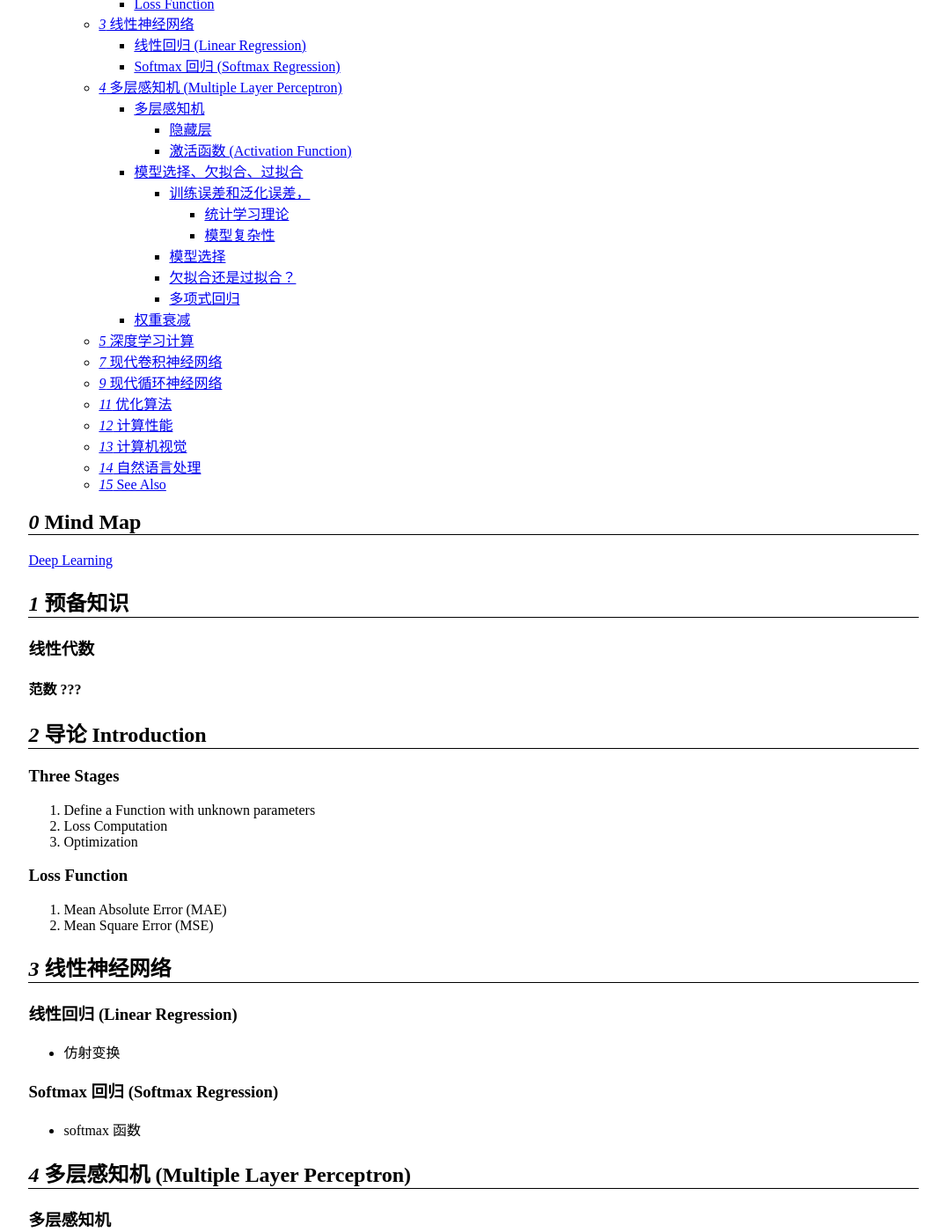
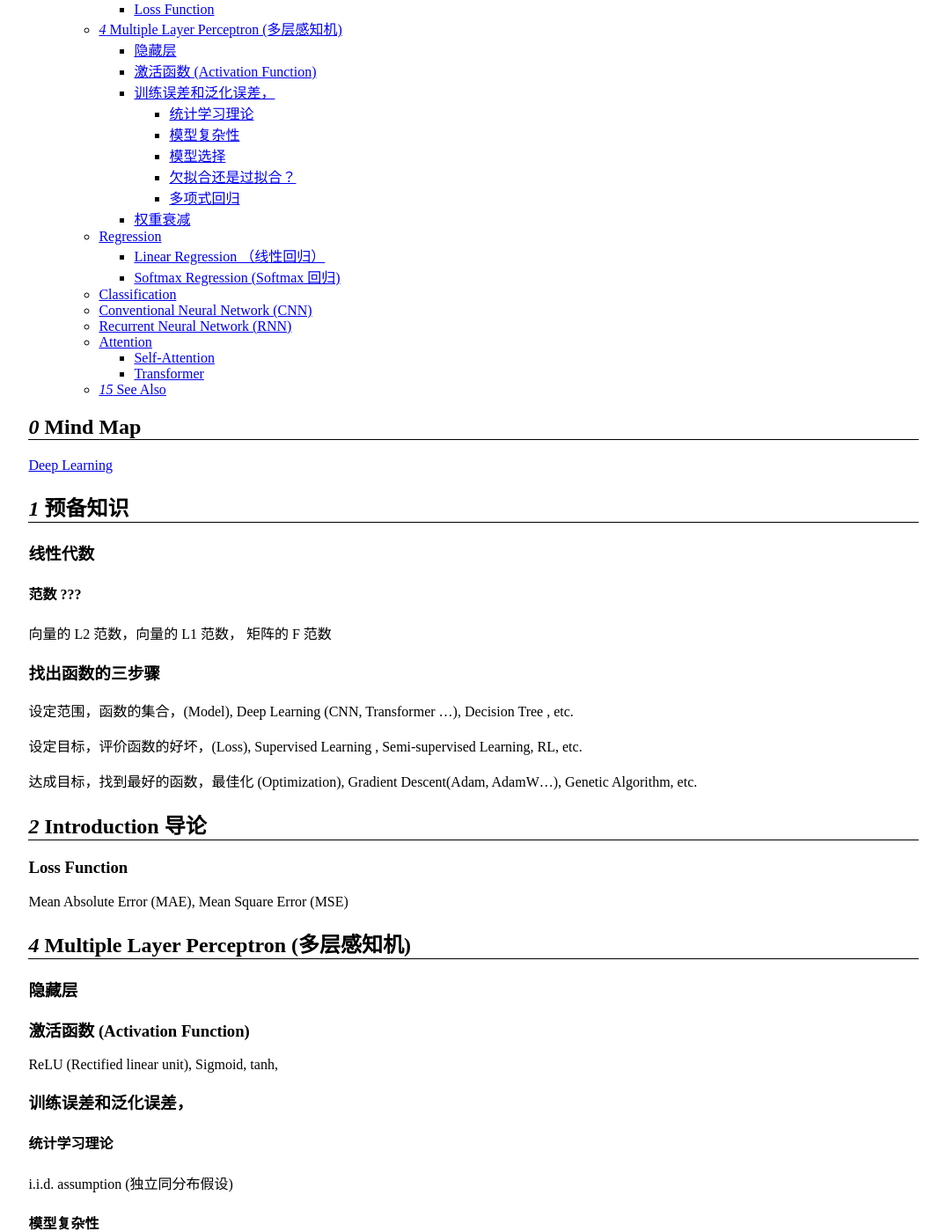
Before and after one commit to WGZ-W/wgz-w.github.io, a Jekyll site: the page built from _posts/Study/2024-12-09-deep-learning.md, in a window 1280 px wide and 1400 px high, scrolled down 324 px. Shown: the whole window at 88% size, without its empty margins (102-1177 px from the left). Built offline with Jekyll 4.4.1, drawn with Linux system fonts in a browser that asks for light colours; some of the changed text lies outside the part shown.

Commit message:
deep learning

```diff
--- a/_posts/Study/2024-12-09-deep-learning.md
+++ b/_posts/Study/2024-12-09-deep-learning.md
@@ -11,103 +11,116 @@ title: "Deep Learning"
   - [*1* 预备知识](#1-预备知识)
     - [线性代数](#线性代数)
       - [范数 ???](#范数-)
-  - [*2* 导论 Introduction](#2-导论-introduction)
-    - [Three Stages](#three-stages)
+    - [找出函数的三步骤](#找出函数的三步骤)
+  - [*2*  Introduction 导论](#2--introduction-导论)
     - [Loss Function](#loss-function)
-  - [*3* 线性神经网络](#3-线性神经网络)
-    - [线性回归 (Linear Regression)](#线性回归-linear-regression)
-    - [Softmax 回归 (Softmax Regression)](#softmax-回归-softmax-regression)
-  - [*4* 多层感知机 (Multiple Layer Perceptron)](#4-多层感知机-multiple-layer-perceptron)
-    - [多层感知机](#多层感知机)
-      - [隐藏层](#隐藏层)
-      - [激活函数 (Activation Function)](#激活函数-activation-function)
-    - [模型选择、欠拟合、过拟合](#模型选择欠拟合过拟合)
-      - [训练误差和泛化误差，](#训练误差和泛化误差)
-        - [统计学习理论](#统计学习理论)
-        - [模型复杂性](#模型复杂性)
+  - [*4* Multiple Layer Perceptron (多层感知机)](#4-multiple-layer-perceptron-多层感知机)
+    - [隐藏层](#隐藏层)
+    - [激活函数 (Activation Function)](#激活函数-activation-function)
+    - [训练误差和泛化误差，](#训练误差和泛化误差)
+      - [统计学习理论](#统计学习理论)
+      - [模型复杂性](#模型复杂性)
       - [模型选择](#模型选择)
       - [欠拟合还是过拟合？](#欠拟合还是过拟合)
       - [多项式回归](#多项式回归)
     - [权重衰减](#权重衰减)
-  - [*5* 深度学习计算](#5-深度学习计算)
-  - [*7* 现代卷积神经网络](#7-现代卷积神经网络)
-  - [*9* 现代循环神经网络](#9-现代循环神经网络)
-  - [*11* 优化算法](#11-优化算法)
-  - [*12* 计算性能](#12-计算性能)
-  - [*13* 计算机视觉](#13-计算机视觉)
-  - [*14* 自然语言处理](#14-自然语言处理)
+  - [Regression](#regression)
+    - [Linear Regression （线性回归）](#linear-regression-线性回归)
+    - [Softmax Regression (Softmax 回归)](#softmax-regression-softmax-回归)
+  - [Classification](#classification)
+  - [Conventional Neural Network (CNN)](#conventional-neural-network-cnn)
+  - [Recurrent Neural Network (RNN)](#recurrent-neural-network-rnn)
+  - [Attention](#attention)
+    - [Self-Attention](#self-attention)
+    - [Transformer](#transformer)
   - [*15* See Also](#15-see-also)
 
 ## *0* Mind Map
 [Deep Learning](/mindmap/deep-learning.html)
+
+## *1* 预备知识
+### 线性代数
+#### 范数 ???
+向量的 L2 范数，向量的 L1 范数，
+矩阵的 F 范数
+
+### 找出函数的三步骤
+设定范围，函数的集合，(Model),
+Deep Learning (CNN, Transformer ...), Decision Tree , etc.
+
+设定目标，评价函数的好坏，(Loss),
+Supervised Learning , Semi-supervised Learning, RL, etc.
+
+达成目标，找到最好的函数，最佳化 (Optimization),
+Gradient Descent(Adam, AdamW...), Genetic Algorithm, etc.
+
+
+## *2*  Introduction 导论
+
+### Loss Function
+Mean Absolute Error (MAE),
+Mean Square Error (MSE)
+
+
+
+## *4* Multiple Layer Perceptron (多层感知机)
+
+### 隐藏层
+### 激活函数 (Activation Function)
+ReLU (Rectified linear unit),
+Sigmoid,
+tanh,
+
+### 训练误差和泛化误差，
+
+#### 统计学习理论
+i.i.d. assumption (独立同分布假设)
+
+#### 模型复杂性
+early stopping (早停)
+
+#### 模型选择
+验证集，
+K 折交叉验证，
+
+#### 欠拟合还是过拟合？
+模型复杂性，
+数据集大小
+
+#### 多项式回归
+
+### 权重衰减
+权重衰减，又称 L2 正则化。
+
+
+
+
+## Regression
+### Linear Regression （线性回归）
+仿射变换，放缩和平移。
+###  Softmax Regression (Softmax 回归)
+softmax function,
+## Classification
+二分类 (binary classification),
+贝叶斯公式，
+全概率公式，
+
+## Conventional Neural Network (CNN)
+卷积运算，互相关运算，
+填充，步长，
+池化（降低分辨率），
+
+## Recurrent Neural Network (RNN)
+## Attention
+### Self-Attention
+### Transformer
 
 
 
 
 
 
-## *1* 预备知识
-### 线性代数
-#### 范数 ???
 
-
-## *2* 导论 Introduction
-### Three Stages
-1. Define a Function with unknown parameters
-2. Loss Computation
-3. Optimization
-
-### Loss Function
-1. Mean Absolute Error (MAE)
-2. Mean Square Error (MSE)
-
-
-## *3* 线性神经网络
-### 线性回归 (Linear Regression)
-- 仿射变换
-
-### Softmax 回归 (Softmax Regression)
-- softmax 函数
-
-
-## *4* 多层感知机 (Multiple Layer Perceptron)
-
-### 多层感知机
-#### 隐藏层
-#### 激活函数 (Activation Function)
-- ReLU (Rectified linear unit)
-- Sigmoid
-- tanh
-
-### 模型选择、欠拟合、过拟合
-#### 训练误差和泛化误差，
-
-##### 统计学习理论
-- 独立同分布假设 (i.i.d. assumption)
-
-##### 模型复杂性
-- 早停 (early stopping)
-
-#### 模型选择
-1. 验证集
-2. K 折交叉验证
-
-#### 欠拟合还是过拟合？
-1. 模型复杂性
-2. 数据集大小
-
-#### 多项式回归
-
-### 权重衰减
-- 又称 L2 正则化。
-
-## *5* 深度学习计算
-## *7* 现代卷积神经网络
-## *9* 现代循环神经网络
-## *11* 优化算法
-## *12* 计算性能
-## *13* 计算机视觉
-## *14* 自然语言处理
 
 ## *15* See Also
 - [李宏毅 2023 春机器学习课程](https://speech.ee.ntu.edu.tw/~hylee/ml/2023-spring.php)
```
Also changed, not shown: _posts/Linux/2024-09-30-basic.md (+2 -2 lines), _posts/Study/2024-10-30-machine-learning.md (+2 -8 lines).
